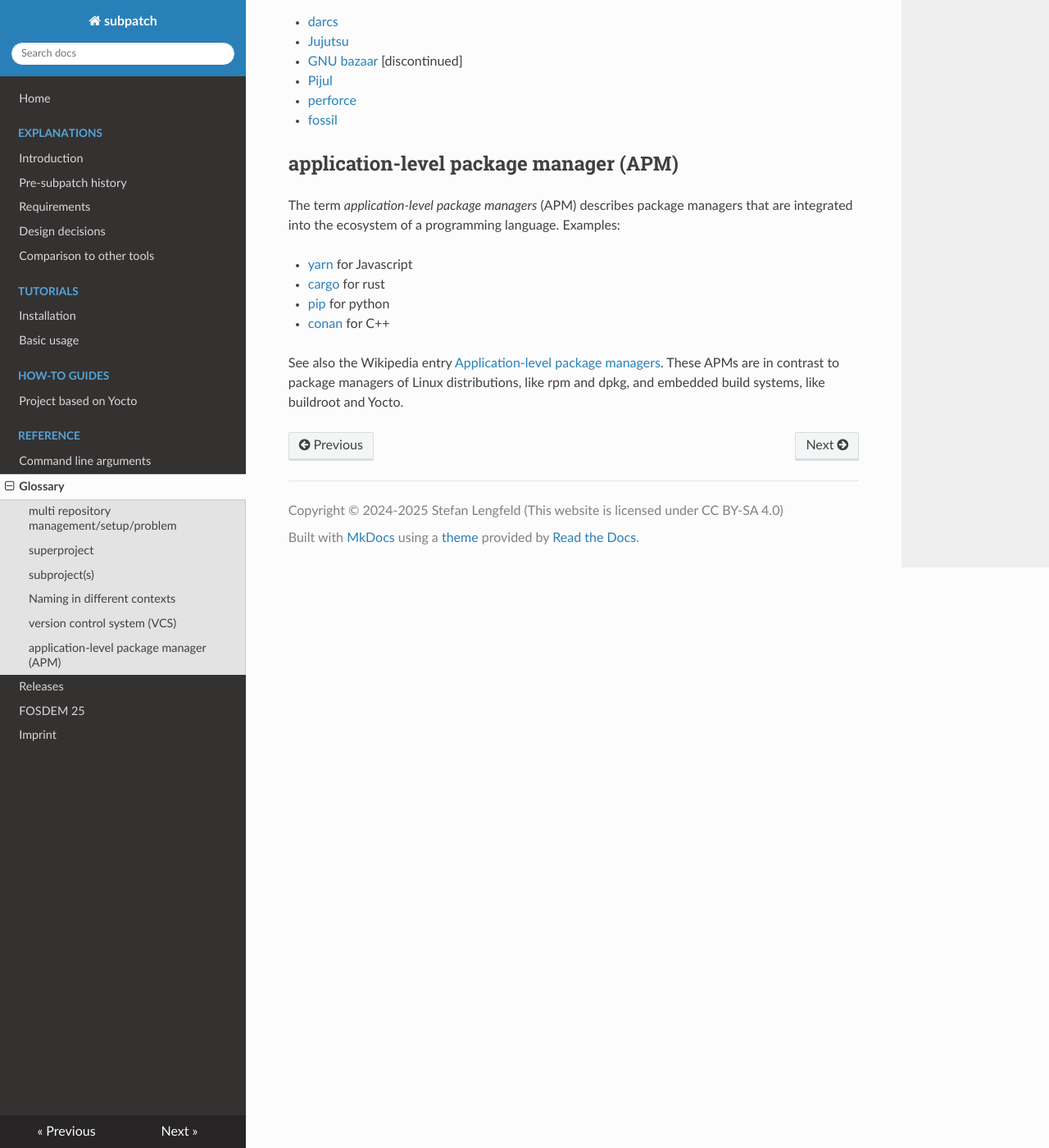
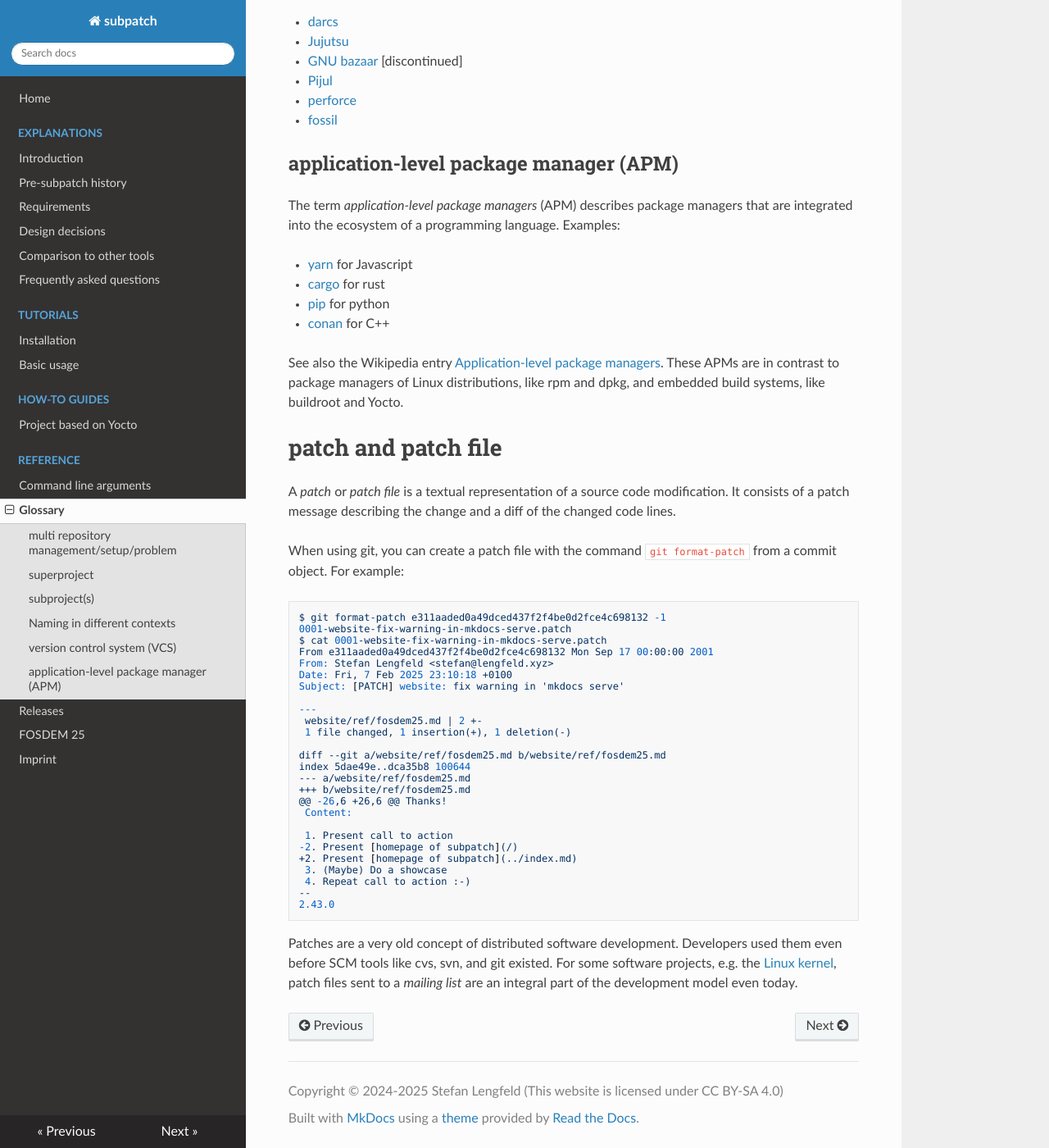
Before and after one commit to lengfeld/subpatch, an MkDocs documentation site: the page built from website/ref/glossary.md, in a window 1280 px wide and 1400 px high, scrolled down 1658 px. Shown: the whole window at 82% size. Built offline with MkDocs 1.6.1, drawn with Linux system fonts in a browser that asks for light colours; nearby versions of some CDN libraries.

Commit message:
website: add FAQ and update glossary

```diff
--- a/mkdocs.yml
+++ b/mkdocs.yml
@@ -11,6 +11,7 @@ nav:
     - Requirements: 'exp/requirements.md'
     - Design decisions: 'exp/design.md'
     - Comparison to other tools: 'exp/comparison.md'
+    - Frequently asked questions: 'exp/faq.md'
   - Tutorials:
     - Installation: 'tut/installation.md'
     - Basic usage: 'tut/basic-usage.md'
--- a/website/ref/glossary.md
+++ b/website/ref/glossary.md
@@ -90,3 +90,45 @@ See also the Wikipedia entry
 [Application-level package managers](https://en.wikipedia.org/wiki/List_of_software_package_management_systems#Application-level_package_managers).
 These APMs are in contrast to package managers of Linux distributions, like rpm and
 dpkg, and embedded build systems, like buildroot and Yocto.
+
+
+# patch and patch file
+
+A *patch* or *patch file* is a textual representation of a source code
+modification. It consists of a patch message describing the change and a diff
+of the changed code lines.
+
+When using git, you can create a patch file with the command `git format-patch`
+from a commit object. For example:
+
+    $ git format-patch e311aaded0a49dced437f2f4be0d2fce4c698132 -1
+    0001-website-fix-warning-in-mkdocs-serve.patch
+    $ cat 0001-website-fix-warning-in-mkdocs-serve.patch
+    From e311aaded0a49dced437f2f4be0d2fce4c698132 Mon Sep 17 00:00:00 2001
+    From: Stefan Lengfeld <stefan@lengfeld.xyz>
+    Date: Fri, 7 Feb 2025 23:10:18 +0100
+    Subject: [PATCH] website: fix warning in 'mkdocs serve'
+
+    ---
+     website/ref/fosdem25.md | 2 +-
+     1 file changed, 1 insertion(+), 1 deletion(-)
+
+    diff --git a/website/ref/fosdem25.md b/website/ref/fosdem25.md
+    index 5dae49e..dca35b8 100644
+    --- a/website/ref/fosdem25.md
+    +++ b/website/ref/fosdem25.md
+    @@ -26,6 +26,6 @@ Thanks!
+     Content:
+
+     1. Present call to action
+    -2. Present [homepage of subpatch](/)
+    +2. Present [homepage of subpatch](../index.md)
+     3. (Maybe) Do a showcase
+     4. Repeat call to action :-)
+    --
+    2.43.0
+
+Patches are a very old concept of distributed software development.
+Developers used them even before SCM tools like cvs, svn, and git existed.
+For some software projects, e.g. the [Linux kernel](https://kernel.org), patch files
+sent to a *mailing list* are an integral part of the development model even today.
```
Also changed, not shown: website/exp/faq.md (added, +56 -0 lines).
